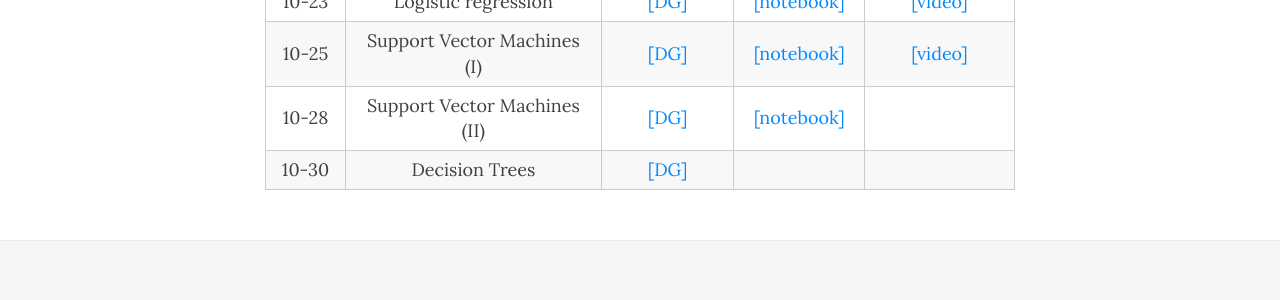
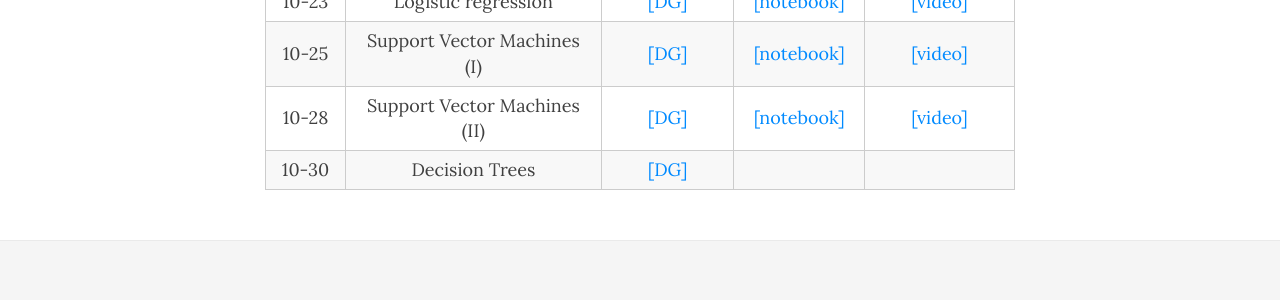
Before and after one commit to data1010/data1010.github.io, a Jekyll site: the page built from class.md, in a window 1280 px wide and 900 px high, scrolled down 1045 px. Shown: the part 474-774 px from the top of the window. Built offline with Jekyll 4.4.1, drawn with Linux system fonts in a browser that asks for light colours; nearby versions of some CDN libraries.

Commit message:
add new video

```diff
--- a/class.md
+++ b/class.md
@@ -173,7 +173,7 @@ title: Notebooks and videos
       <td style="text-align: center">Support Vector Machines (II)</td>
       <td style="text-align: center"><a href="https://mathigon.org/course/machine-learning/support-vector-machines">[DG]</a></td>
       <td style="text-align: center"><a href="https://nbviewer.jupyter.org/github/data1010/problem-sets/blob/master/10-28/data1010-10-28.ipynb">[notebook]</a></td>
-      <td style="text-align: center"><a href=""></a></td>
+      <td style="text-align: center"><a href="https://youtu.be/agD8dXfiKBA">[video]</a></td>
     </tr>
     <tr>
       <td style="text-align: center">10-30</td>
```
